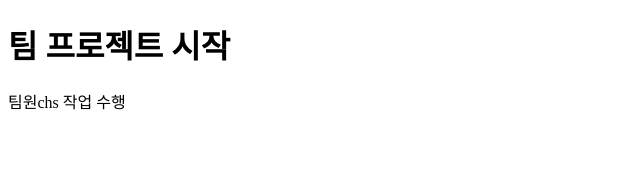
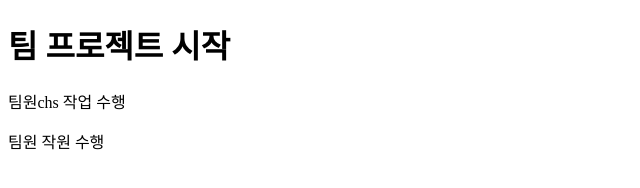
Before and after one commit to applecake975/ezen_team_20260226, a plain HTML site: page index.html in a window 1280 px wide. Shown: the whole page, without its empty margins (0-640 px from the left). Drawn offline with Linux system fonts and the light colour scheme.

Commit message:
팀원 수행 작업

```diff
--- a/index.html
+++ b/index.html
@@ -8,5 +8,6 @@
   <body>
     <h1>팀 프로젝트 시작</h1>
     <p>팀원chs 작업 수행</p>
+    <p>팀원 작원 수행</p>
   </body>
 </html>
```
